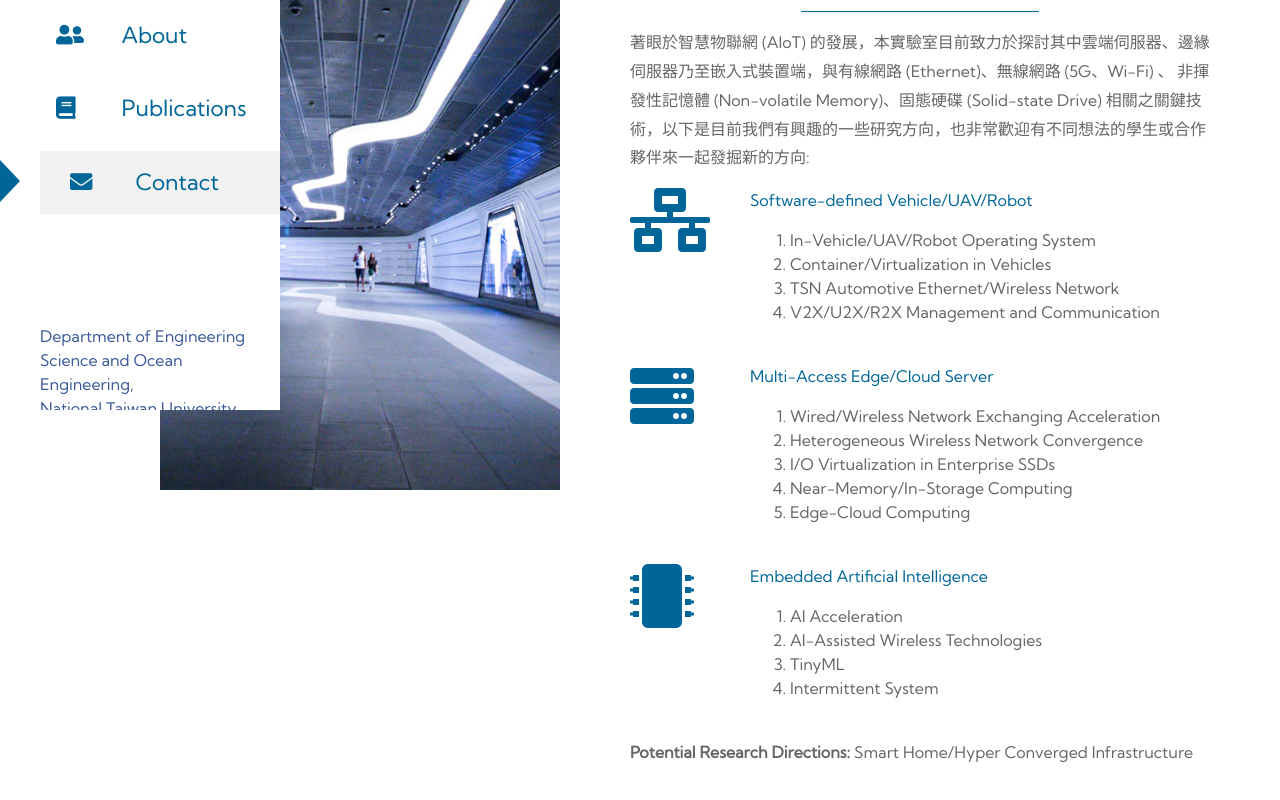
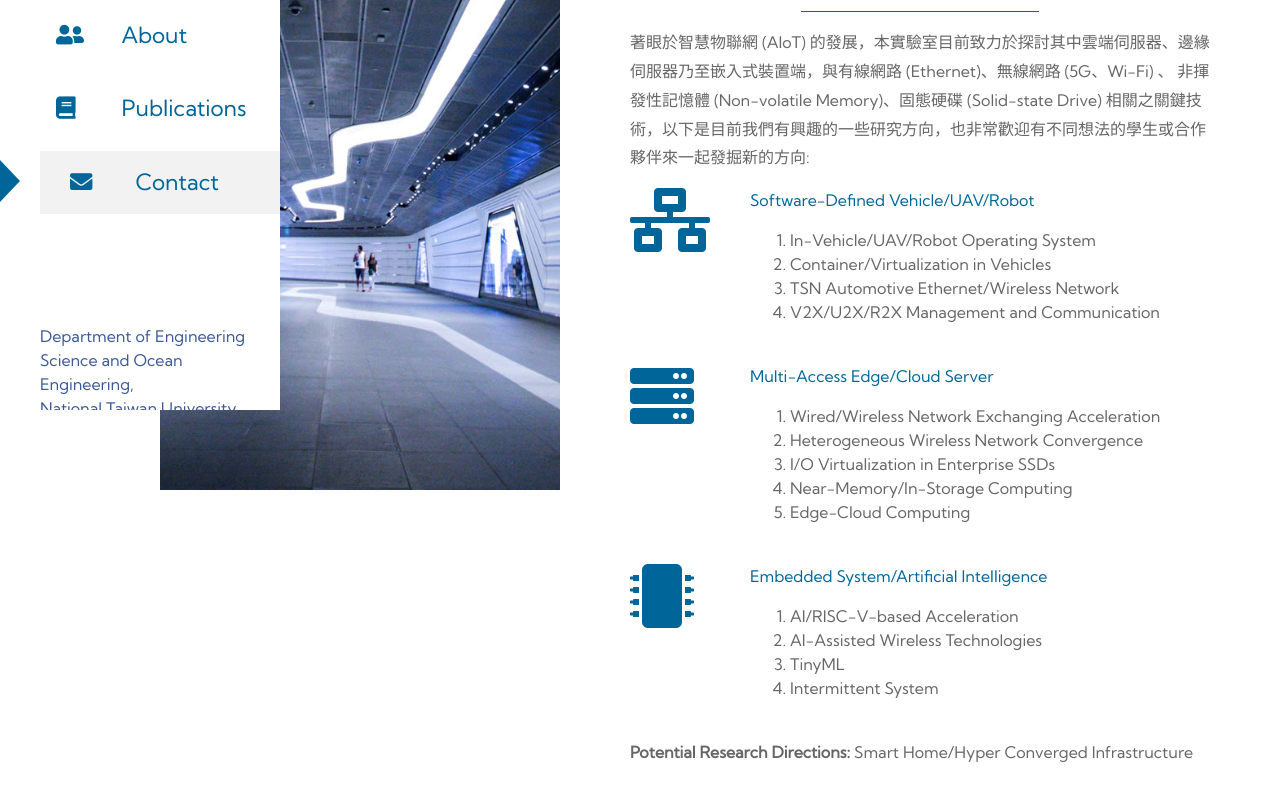
Before and after one commit to andychen0116/andychen0116.github.io, a plain HTML site: page index.html in a window 1280 px wide. Shown: the part 390-1190 px from the top of the page. Drawn offline with Linux system fonts and the light colour scheme.

Commit message:
Update index.html

```diff
--- a/index.html
+++ b/index.html
@@ -196,7 +196,7 @@ https://templatemo.com/tm-555-upright
                         <div class="media mb-4">
                             <i class="fas fa-network-wired fa-4x tm-post-icon tm-text-primary"></i>
                             <div class="media-body">
-                                <a href="#" class="d-block mb-2 tm-text-primary tm-post-link">Software-defined Vehicle/UAV/Robot</a>
+                                <a href="#" class="d-block mb-2 tm-text-primary tm-post-link">Software-Defined Vehicle/UAV/Robot</a>
                                 <p>
                                     <ol>
                                         <li/> In-Vehicle/UAV/Robot Operating System
@@ -225,10 +225,10 @@ https://templatemo.com/tm-555-upright
                         <div class="media mb-4">
                             <i class="fas fa-microchip fa-4x tm-post-icon tm-text-primary"></i>
                             <div class="media-body">
-                                <a href="#" class="d-block mb-2 tm-text-primary tm-post-link">Embedded Artificial Intelligence</a>
+                                <a href="#" class="d-block mb-2 tm-text-primary tm-post-link">Embedded System/Artificial Intelligence</a>
                                 <p>
                                     <ol>
-                                        <li/> AI Acceleration
+                                        <li/> AI/RISC-V-based Acceleration
                                         <li/> AI-Assisted Wireless Technologies
                                         <li/> TinyML
                                         <li/> Intermittent System
```
